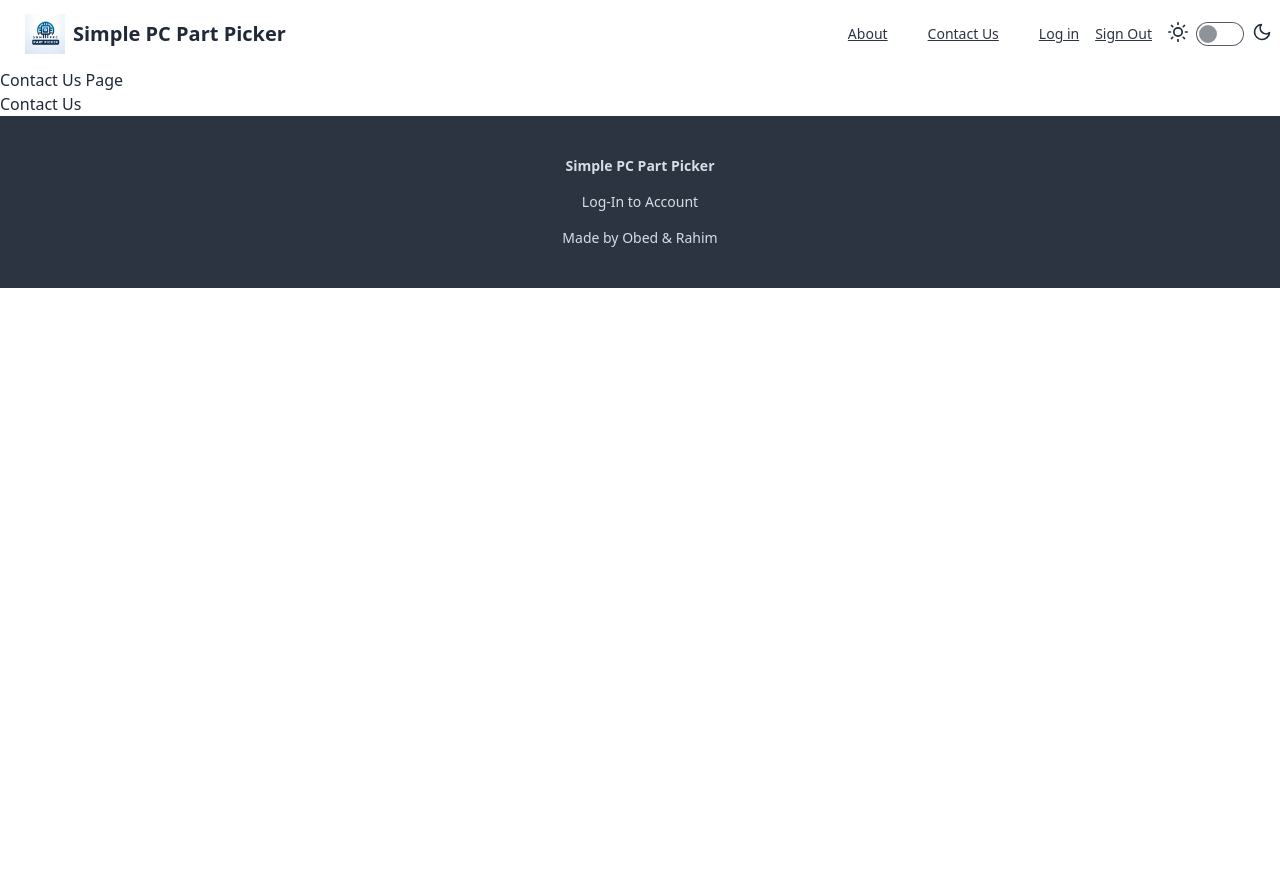
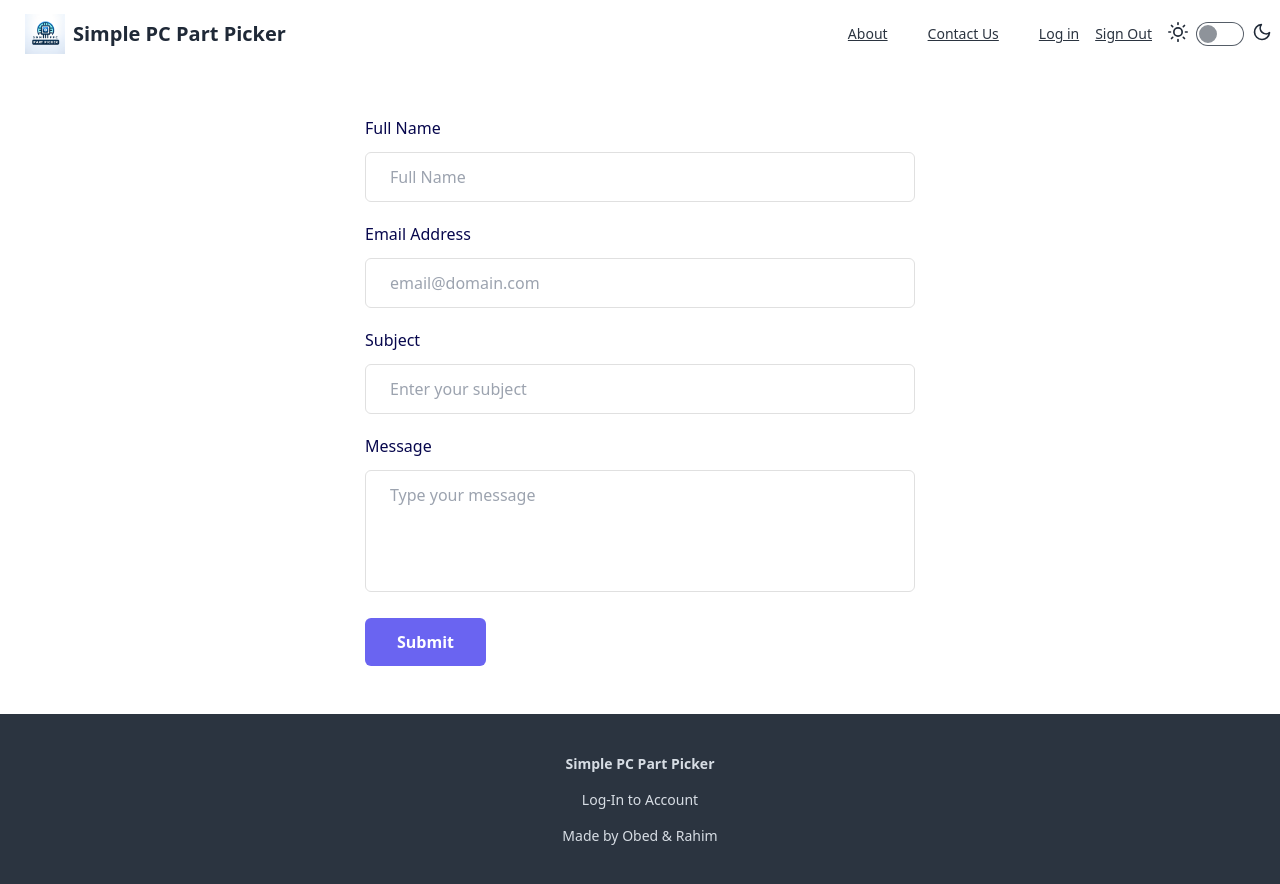
Before and after one commit to o-b3d/simple-pc-part-picker, a React (Vite) app: page /contact in a window 1280 px wide. Before the commit the page ends 800 px from the top, so only its background shows below. Built offline with nearby package versions, Linux system fonts and the light colour scheme; no server answers.

Commit message:
styled contact us page

```diff
--- a/package.json
+++ b/package.json
@@ -11,6 +11,7 @@
         "preview": "vite preview"
     },
     "dependencies": {
+        "@headlessui/react": "^1.7.17",
         "firebase": "^10.7.1",
         "react": "^18.2.0",
         "react-dom": "^18.2.0",
--- a/src/pages/contact.jsx
+++ b/src/pages/contact.jsx
@@ -1,8 +1,69 @@
 export default function ContactUs() {
     return (
-        <>
-            <div className="contactPageContainer">Contact Us Page</div>
-            <a href="mailto:obed@ogtesting.com">Contact Us</a>
-        </>
+        <div class="flex items-center justify-center p-12">
+            <div class="mx-auto w-full max-w-[550px]">
+                <form action="" method="POST">
+                    <div class="mb-5">
+                        <label for="name" class="mb-3 block text-base font-medium text-[#07074D]">
+                            Full Name
+                        </label>
+                        <input
+                            type="text"
+                            name="name"
+                            id="name"
+                            placeholder="Full Name"
+                            class="w-full rounded-md border border-[#e0e0e0] bg-white py-3 px-6 text-base font-medium text-[#6B7280] outline-none focus:border-[#6A64F1] focus:shadow-md"
+                        />
+                    </div>
+                    <div class="mb-5">
+                        <label for="email" class="mb-3 block text-base font-medium text-[#07074D]">
+                            Email Address
+                        </label>
+                        <input
+                            type="email"
+                            name="email"
+                            id="email"
+                            placeholder="email@domain.com"
+                            class="w-full rounded-md border border-[#e0e0e0] bg-white py-3 px-6 text-base font-medium text-[#6B7280] outline-none focus:border-[#6A64F1] focus:shadow-md"
+                        />
+                    </div>
+                    <div class="mb-5">
+                        <label
+                            for="subject"
+                            class="mb-3 block text-base font-medium text-[#07074D]"
+                        >
+                            Subject
+                        </label>
+                        <input
+                            type="text"
+                            name="subject"
+                            id="subject"
+                            placeholder="Enter your subject"
+                            class="w-full rounded-md border border-[#e0e0e0] bg-white py-3 px-6 text-base font-medium text-[#6B7280] outline-none focus:border-[#6A64F1] focus:shadow-md"
+                        />
+                    </div>
+                    <div class="mb-5">
+                        <label
+                            for="message"
+                            class="mb-3 block text-base font-medium text-[#07074D]"
+                        >
+                            Message
+                        </label>
+                        <textarea
+                            rows="4"
+                            name="message"
+                            id="message"
+                            placeholder="Type your message"
+                            class="w-full resize-none rounded-md border border-[#e0e0e0] bg-white py-3 px-6 text-base font-medium text-[#6B7280] outline-none focus:border-[#6A64F1] focus:shadow-md"
+                        ></textarea>
+                    </div>
+                    <div>
+                        <button class="rounded-md bg-[#6A64F1] py-3 px-8 text-base font-semibold text-white outline-none">
+                            Submit
+                        </button>
+                    </div>
+                </form>
+            </div>
+        </div>
     )
 }
```
Also changed, not shown: 1 other file (tests, documents, lock files or other folders).
